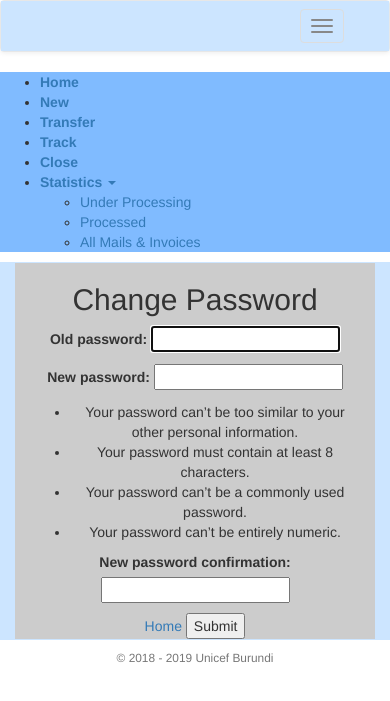
After one commit to unicefburundi/courriers, a Django app: page /password_change/ in a window 390 px wide. The commit adds this page. Shown: the top 701 px of the page. Run offline with Django 3.2, Linux system fonts and the light colour scheme; the visitor is signed in with stand-in values (Sample User, id 1); some libraries are stand-ins or nearby versions.

Commit message:
Change password done

```diff
--- a/courriers/settings.py
+++ b/courriers/settings.py
@@ -37,6 +37,7 @@ INSTALLED_APPS = [
     'django.contrib.messages',
     'django.contrib.staticfiles',
     'courriers_app',
+    'django_bootstrap_base_template',
 ]
 
 MIDDLEWARE = [
--- a/courriers/urls.py
+++ b/courriers/urls.py
@@ -26,6 +26,12 @@ urlpatterns = [
     url(r'^', include('courriers_app.urls')),
     url(r'^login/$', auth_views.login,  name='login'),
     url(r'^logout/$', auth_views.logout, {'next_page': '/'}, name='logout'),
+    url(r'^password_change/$', auth_views.PasswordChangeView.as_view(),  name='password_change'),
+    url(r'^password_change_done/$', auth_views.PasswordChangeDoneView.as_view(),  name='password_change_done'),
+    url(r'^password_reset/$', auth_views.PasswordResetView.as_view(),  name='password_reset'),
+    url(r'^password_reset_done/$', auth_views.PasswordResetDoneView.as_view(),  name='password_reset_done'),
+    url(r'^password_reset_confirm/$', auth_views.PasswordResetConfirmView.as_view(),  name='password_reset_confirm'),
+    url(r'^password_reset_complete/$', auth_views.PasswordResetCompleteView.as_view(),  name='password_reset_complete'),
 ]
 
 if settings.DEBUG:
--- a/templates/base2.html
+++ b/templates/base2.html
@@ -225,6 +225,7 @@
 									{% if user.is_authenticated %}
 										<div class="col-sm-1" >
 											<li><a role="button" href="/logout">{% trans "Logout" %}</a></li>
+											<li><a role="button" href="{% url 'password_change' %}">{% trans "Change password" %}</a></li>
 										</div>
 									{% else %}
 										<div class="col-sm-1" >
--- /dev/null
+++ b/templates/registration/password_change_form.html
@@ -0,0 +1,22 @@
+{% extends 'base2.html' %}
+{% block container %}
+<div class="container">
+    <div class="row">
+        <div class="col-md-12 text-center">
+        	<div class="row">
+        		<div class="col-md-4"></div>
+	        	<div class="col-md-4" style="background-color:#cccccc; overflow: auto;">
+					<h2>Change Password</h2>
+					    <form method="post">
+					        {% csrf_token %}
+					        {{ form.as_p }}
+					        <a href="{% url 'landing' %}">Home</a>
+					        <button type="submit">Submit</button>
+					    </form>
+		        </div>
+		        <div class="col-md-4"></div>
+	        </div>
+        </div>
+    </div>
+</div>
+{% endblock %}
```
Also changed, not shown: templates/registration/password_change_done.html (added, +17 -0 lines).
